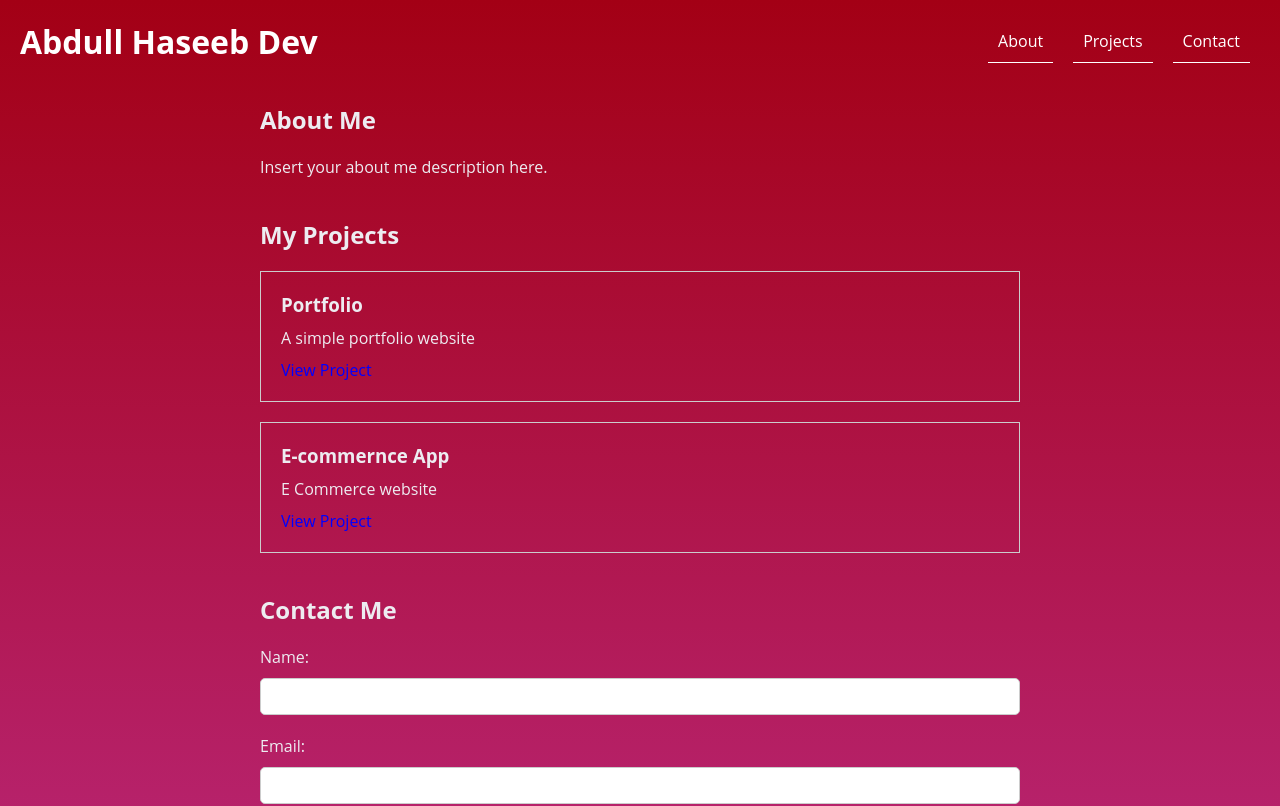
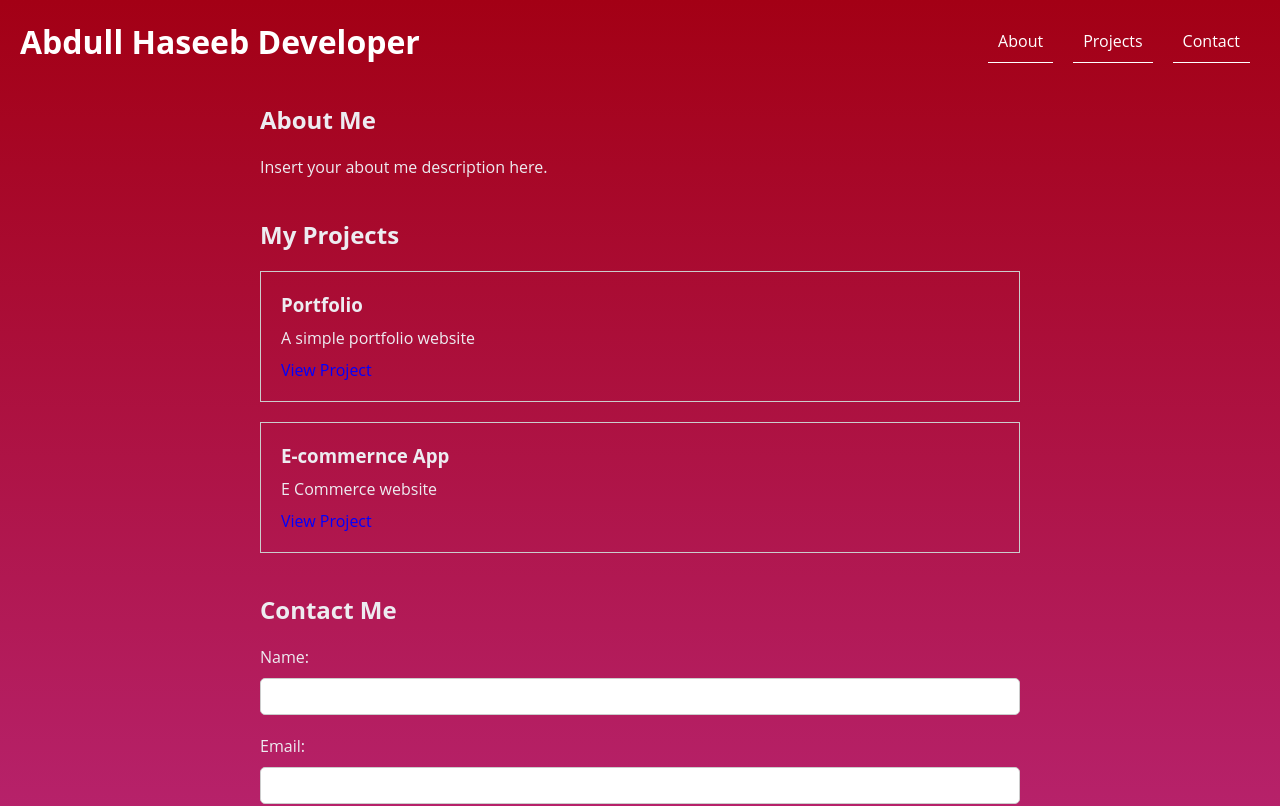
Before and after one commit to Abdull-Haseeb/Portfolio-Website-About-page, a plain HTML site: page index.html in a window 1280 px wide. Shown: the top 806 px of the page. Drawn offline with Linux system fonts and the light colour scheme.

Commit message:
heading changed
this changes the first heading

```diff
--- a/index.html
+++ b/index.html
@@ -11,7 +11,7 @@
 <body>
 
 	<header>
-		<h1>Abdull Haseeb Dev</h1>
+		<h1>Abdull Haseeb Developer</h1>
 
 		<nav>
 			<ul>
```
